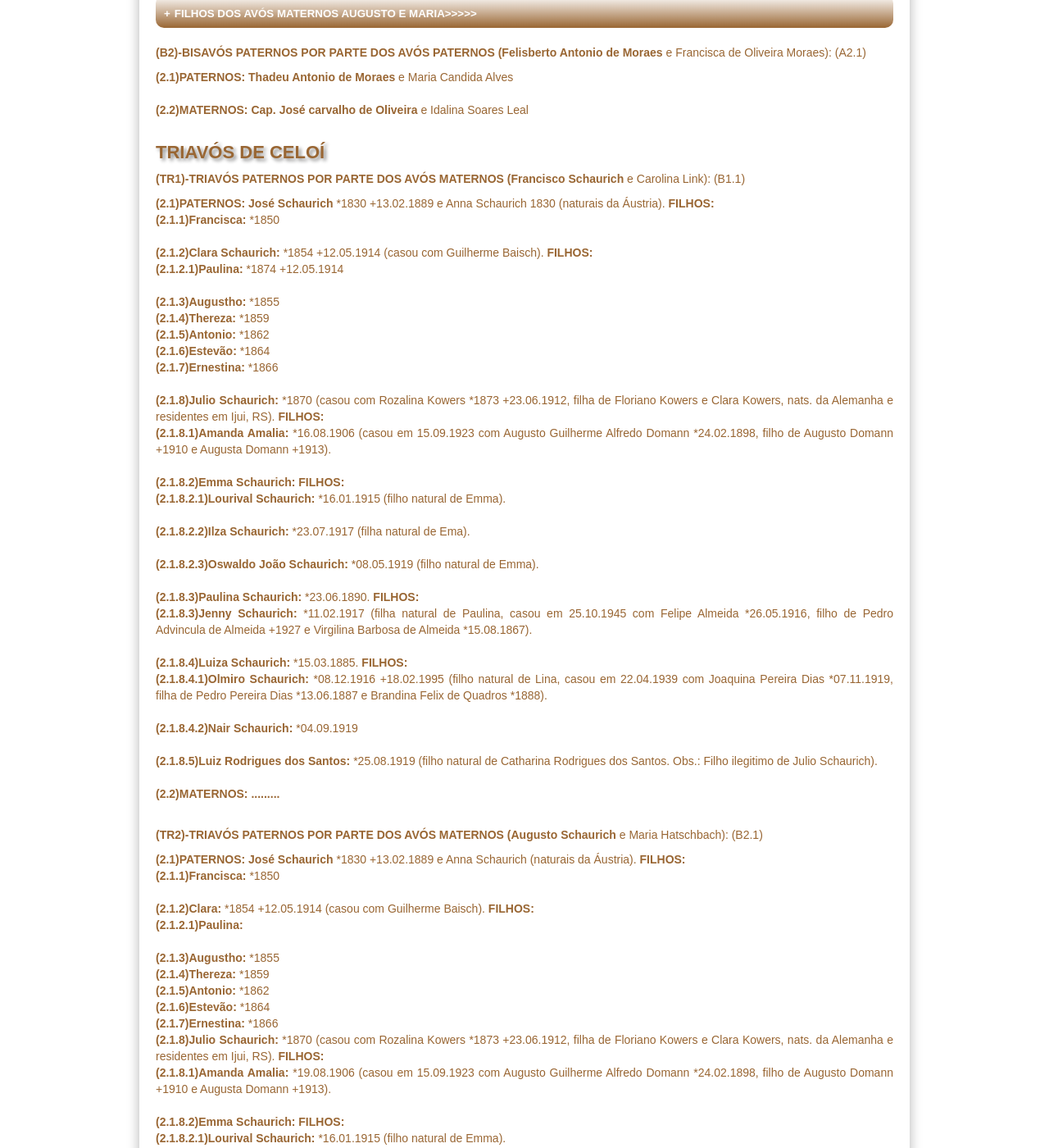
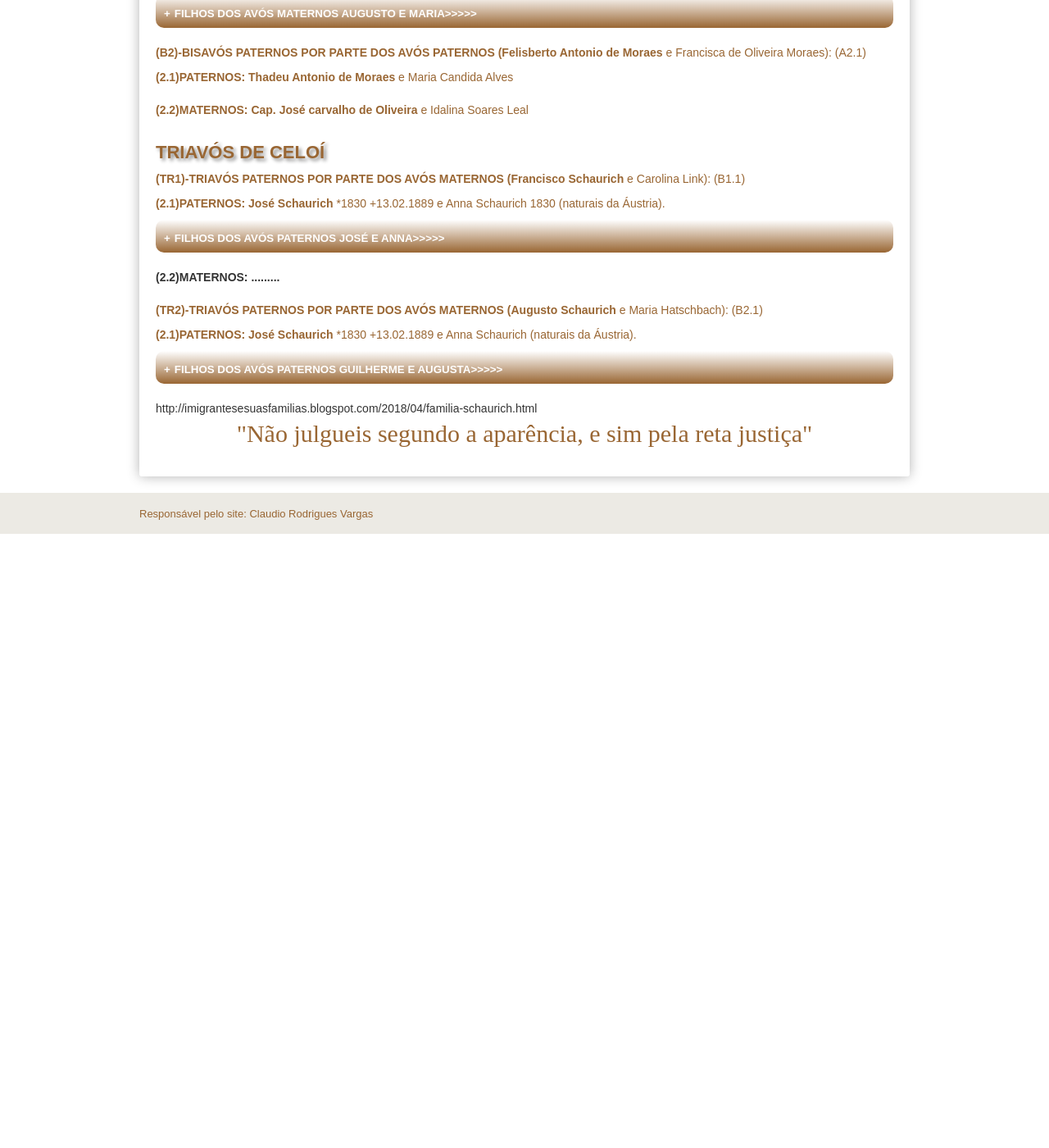
Before and after one commit to claudiovargas1955/claudiovargas1955.github.io, a Jekyll site: the page built from _pages/familia-schaurich.html, in a window 1280 px wide and 1400 px high, scrolled down 1283 px. Shown: the whole window at 82% size. Built offline with Jekyll 4.4.1, drawn with Linux system fonts in a browser that asks for light colours; some web fonts are replaced; after the commit the page ends 1934 px from its top, so only the background shows below that; some of the changed text lies outside the part shown.

Commit message:
Update familia-schaurich.html

```diff
--- a/_pages/familia-schaurich.html
+++ b/_pages/familia-schaurich.html
@@ -339,10 +339,12 @@ Ortiz  avós maternos: José da Silva Moura e Francisca Vargas de Moura RC-83).
 
 <h4>TRIAVÓS DE CELOÍ</h4>
 <p><b>(TR1)-TRIAVÓS PATERNOS POR PARTE DOS AVÓS MATERNOS (Francisco Schaurich </b>e Carolina Link): (B1.1)
-<p><b>(2.1)PATERNOS: José Schaurich </b>*1830 +13.02.1889 e Anna Schaurich 1830 (naturais da Áustria). <b>FILHOS: </b><br>
+<p><b>(2.1)PATERNOS: José Schaurich </b>*1830 +13.02.1889 e Anna Schaurich 1830 (naturais da Áustria).
+<details><summary><b>FILHOS DOS AVÓS PATERNOS JOSÉ E ANNA>>>>></b></summary><br>
     <b>(2.1.1)Francisca: </b>*1850 <br><br>
 
     <b>(2.1.2)Clara Schaurich: </b>*1854 +12.05.1914 (casou com Guilherme Baisch). <b>FILHOS: </b><br>
+
     <b>(2.1.2.1)Paulina: </b>*1874 +12.05.1914 <br><br>
 
     <b>(2.1.3)Augustho: </b>*1855 <br>
@@ -372,13 +374,14 @@ Ortiz  avós maternos: José da Silva Moura e Francisca Vargas de Moura RC-83).
         <b>(2.1.8.4.2)Nair Schaurich: </b>*04.09.1919 <br><br>
 
    <b>(2.1.8.5)Luiz Rodrigues dos Santos: </b>*25.08.1919 (filho natural de Catharina Rodrigues dos Santos. Obs.: Filho ilegitimo
-        de Julio Schaurich). <br><br>
+        de Julio Schaurich).  </p></details><br>
 
 
  <b>(2.2)MATERNOS: .........</b><br><br>
 
 <p><b>(TR2)-TRIAVÓS PATERNOS POR PARTE DOS AVÓS MATERNOS (Augusto Schaurich </b>e Maria Hatschbach): (B2.1)
-<p><b>(2.1)PATERNOS: José Schaurich </b>*1830 +13.02.1889 e Anna Schaurich (naturais da Áustria). <b>FILHOS: </b><br>
+<p><b>(2.1)PATERNOS: José Schaurich </b>*1830 +13.02.1889 e Anna Schaurich (naturais da Áustria).
+<details><summary><b>FILHOS DOS AVÓS PATERNOS GUILHERME E AUGUSTA>>>>></b></summary><br>
     <b>(2.1.1)Francisca: </b>*1850 <br><br>
 
     <b>(2.1.2)Clara: </b>*1854 +12.05.1914 (casou com Guilherme Baisch). <b>FILHOS: </b><br>
@@ -413,7 +416,7 @@ Ortiz  avós maternos: José da Silva Moura e Francisca Vargas de Moura RC-83).
    <b>(2.1.8.5)Luiz Rodrigues dos Santos: </b>*25.08.1919 (filho natural de Catharina Rodrigues dos Santos. Obs.: Filho ilegitimo
         de Julio Schaurich). <br><br>
 
-  <b>(2.2)MATERNOS: </b>Henrique Hatschbach e .....(naturais da Áustria).<br><br>
+  <b>(2.2)MATERNOS: </b>Henrique Hatschbach e .....(naturais da Áustria). </p></details><br>
 
 http://imigrantesesuasfamilias.blogspot.com/2018/04/familia-schaurich.html
 
```
